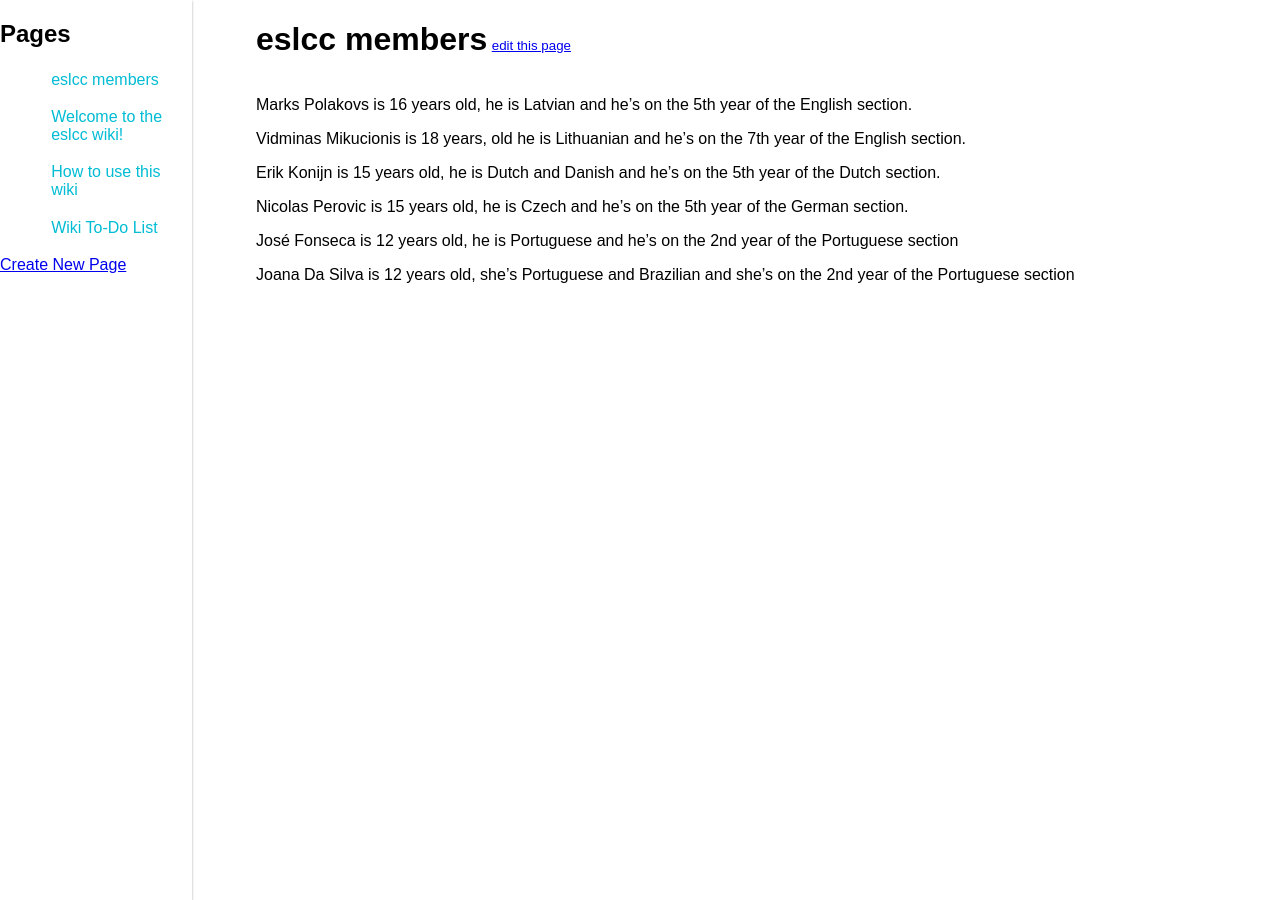
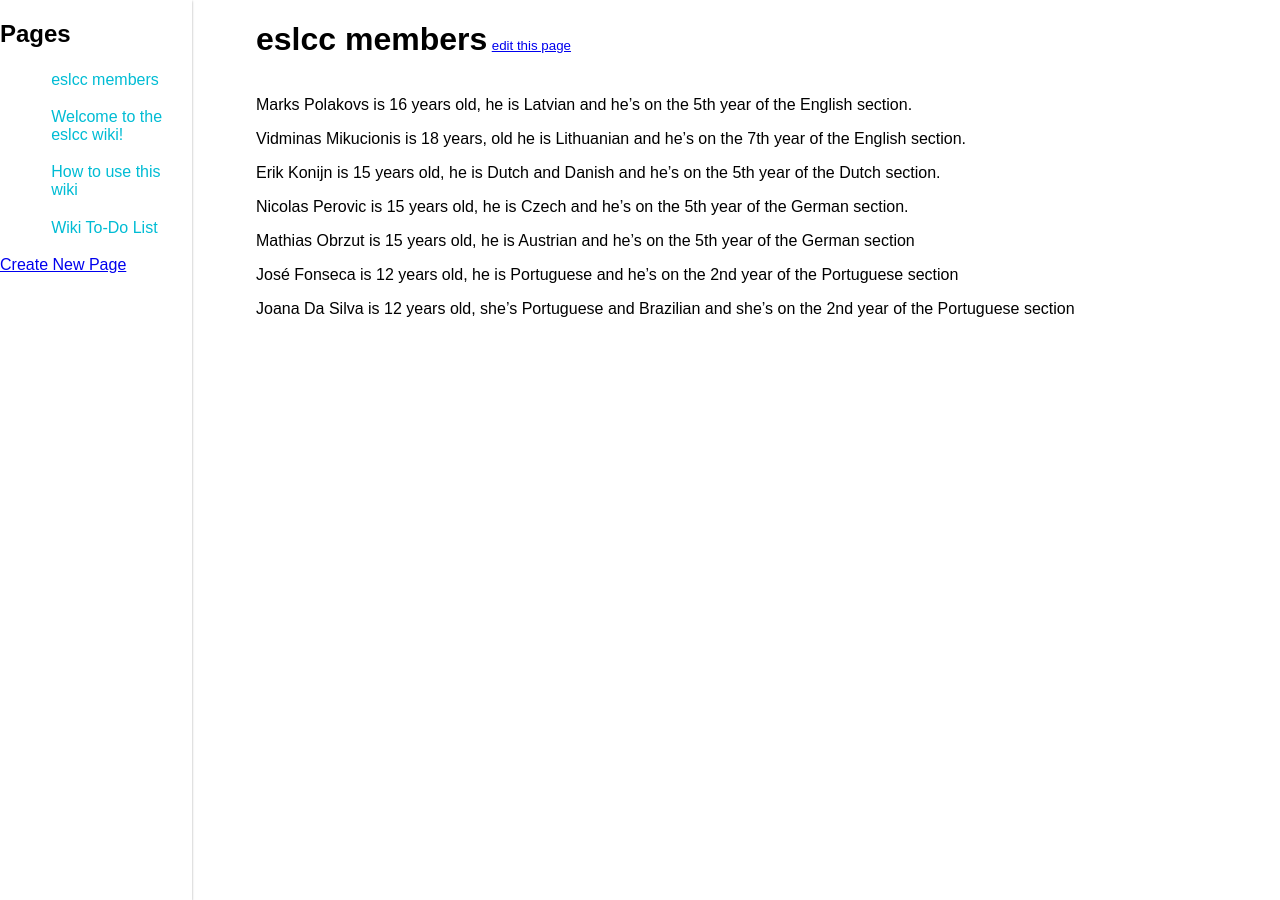
Before and after one commit to eslcc/wiki, a Jekyll site: the page built from pages/eslcc_members.md, in a window 1280 px wide. Built offline with Jekyll 4.4.1, drawn with Linux system fonts in a browser that asks for light colours.

Commit message:
Update eslcc_members.md

```diff
--- a/pages/eslcc_members.md
+++ b/pages/eslcc_members.md
@@ -10,6 +10,8 @@ Erik Konijn is 15 years old, he is Dutch and Danish and he's on the 5th year of
 
 Nicolas Perovic is 15 years old, he is Czech and he's on the 5th year of the German section.
 
+Mathias Obrzut is 15 years old, he is Austrian and he's on the 5th year of the German section
+
 José Fonseca is 12 years old, he is Portuguese and he's on the 2nd year of the Portuguese section
 
 Joana Da Silva is 12 years old, she's Portuguese and Brazilian and she's on the 2nd year of the Portuguese section
```
